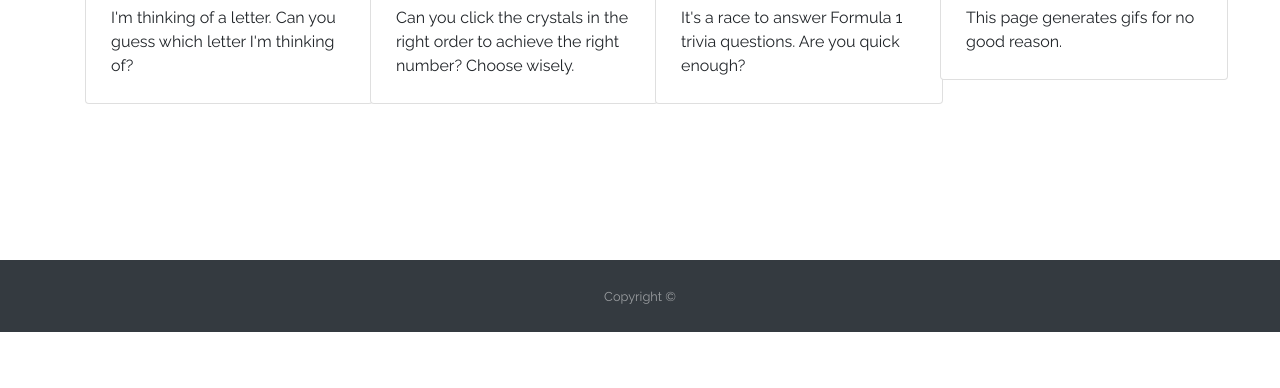
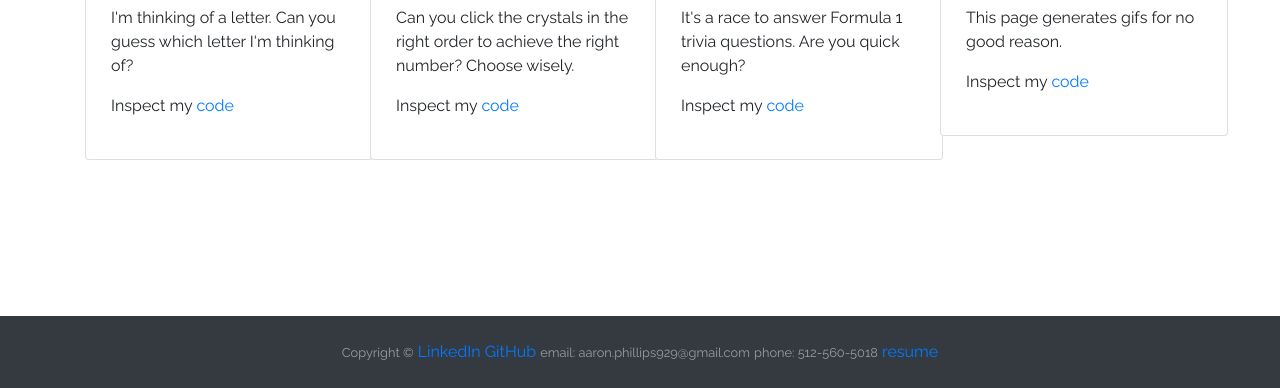
Before and after one commit to aaronphillips929/Bootstrap-Portfolio, a plain HTML site: page portfolio.html in a window 1280 px wide. Shown: the part 1144-1532 px from the top of the page. Before the commit the page ends 1476 px from the top, so only its background shows below. Drawn offline with nearby package versions, Linux system fonts and the light colour scheme; no server answers.

Commit message:
updated page with social links and github links

```diff
--- a/portfolio.html
+++ b/portfolio.html
@@ -122,6 +122,7 @@
                         <a href="https://aaronphillips929.github.io/Psychic-Game/"><img src="assets/images/psychic.jpg" class="card-img-top" alt="..."></a>
                         <div class="card-body">
                           <p class="card-text">I'm thinking of a letter.  Can you guess which letter I'm thinking of?</p>
+                          <p>Inspect my <a href="https://github.com/aaronphillips929/Psychic-Game">code</a></p>
                         </div>
                     </div>
                 </div>
@@ -130,6 +131,7 @@
                         <a href="https://aaronphillips929.github.io/unit-4-game/"><img src="assets/images/crystalcollector.jpg" class="card-img-top" alt="..."></a>
                         <div class="card-body">
                           <p class="card-text">Can you click the crystals in the right order to achieve the right number?  Choose wisely.</p>
+                          <p>Inspect my <a href="https://github.com/aaronphillips929/unit-4-game">code</a></p>
                         </div>
                     </div>
                 </div>
@@ -138,6 +140,7 @@
                         <a href="https://aaronphillips929.github.io/TriviaGame"><img src="assets/images/f1trivia.jpg" class="card-img-top" alt="..."></a>
                         <div class="card-body">
                           <p class="card-text">It's a race to answer Formula 1 trivia questions.  Are you quick enough?</p>
+                          <p>Inspect my <a href="https://github.com/aaronphillips929/TriviaGame">code</a></p>
                         </div>
                     </div>
                 </div>
@@ -146,6 +149,7 @@
                         <a href="https://aaronphillips929.github.io/GifGenerator/"><img src="assets/images/gifgenerator.jpg" class="card-img-top" alt="..."></a>
                         <div class="card-body">
                           <p class="card-text">This page generates gifs for no good reason.</p>
+                          <p>Inspect my <a href="https://github.com/aaronphillips929/GifGenerator">code</a></p>
                         </div>
                     </div>
                 </div>
@@ -165,10 +169,15 @@
                       </div>
                     </div>
                     <footer id="sticky-footer" class="py-4 bg-dark text-white-50">
-                      <div class="container text-center">
-                        <small>Copyright &copy;</small>
-                      </div>
-                    </footer>
+                        <div class="container text-center">
+                          <small>Copyright &copy;</small>
+                          <a href="https://www.linkedin.com/in/aaronphillips929/">LinkedIn</a>
+                          <a href="https://github.com/aaronphillips929">GitHub</a>
+                          <small>email: aaron.phillips929@gmail.com</small>
+                          <small>phone: 512-560-5018</small>
+                          <a href="assets/AaronPhillipsResume.pdf">resume</a>
+                        </div>
+                      </footer>
             </body>
   <script src="assets/javascript/plugins.js"></script>
   <script src="assets/javascript/custom.js"></script>
```
Also changed, not shown: contact.html (+10 -5 lines), index.html (+5 -0 lines), 1 other file.
